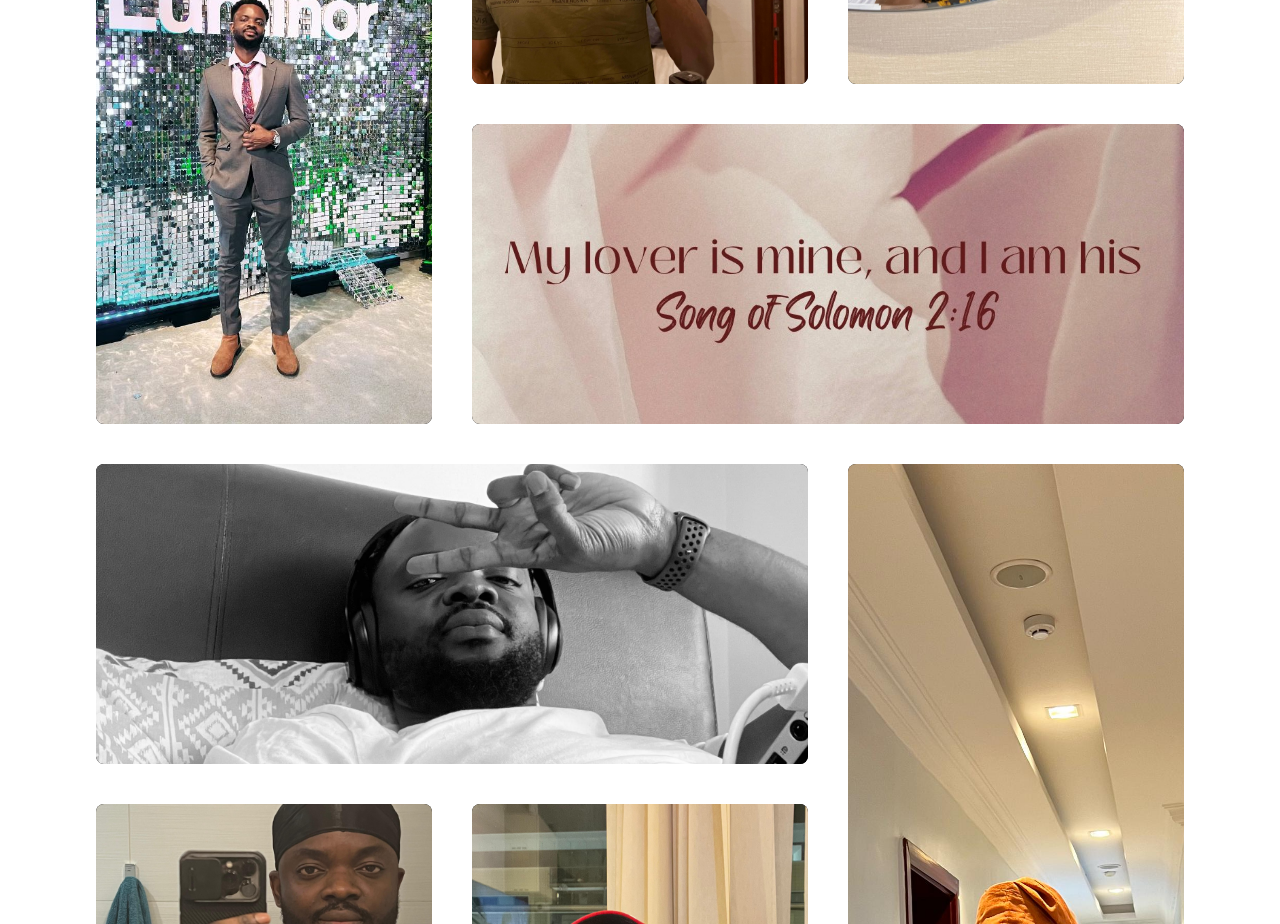
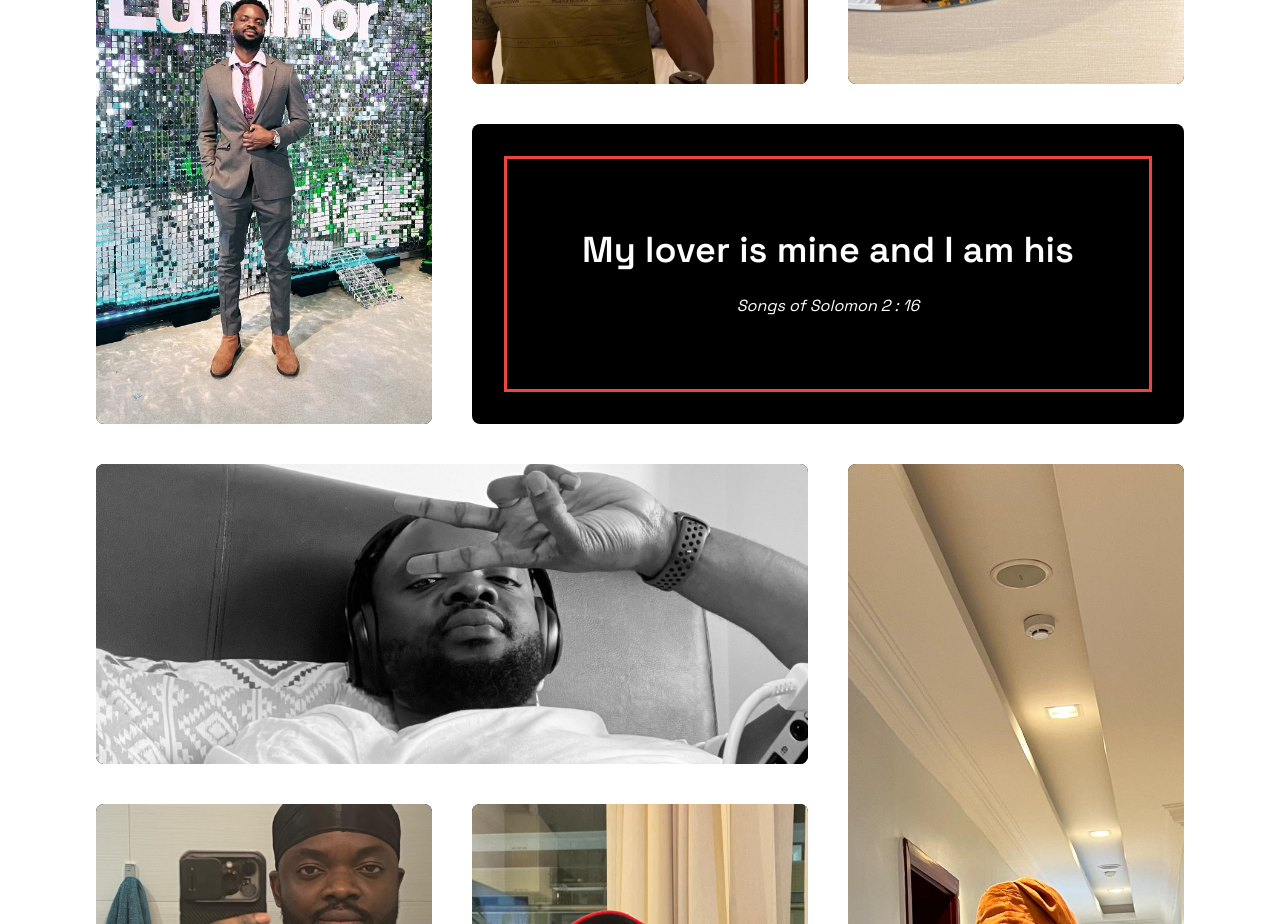
Before and after one commit to jesutobi-world/Valentine, a website: page src/index.html in a window 1280 px wide. Shown: the part 1680-2604 px from the top of the page. Drawn offline with Linux system fonts and the light colour scheme.

Commit message:
carousel-base

```diff
--- a/src/index.html
+++ b/src/index.html
@@ -49,9 +49,11 @@
                 <div class="text-white bg-black col-span-1 row-span-1 col-start-1 col-end-2 row-start-5 row-end-6 rounded-lg lg:row-span-1 lg:col-span-1 lg:col-start-3 lg:col-end-4 lg:row-start-3 lg:row-end-4 overflow-hidden hover:scale-105 duration-300 ease-in-out image" onclick="showModal(7)">
                     <img src="./images/Valentine/7.jpg" alt="image 7" class="object-cover h-[100%] w-[100%]">
                 </div>
-                <div class="text-white bg-black col-span-1 row-span-2 col-start-2 col-end-3 row-start-5 row-end-7 rounded-lg lg:row-span-1 lg:col-span-2 lg:col-start-2 lg:col-end-4 lg:row-start-4 lg:row-end-5 overflow-hidden hover:scale-105 duration-300 ease-in-out ">
-                    <img src="./images/verse 1.jpg" alt="image 8" class="object-cover h-[100%] w-[100%] hidden lg:flex">
-                    <img src="./images/verse 1 mobile.jpg" alt="image 8" class="object-cover h-[100%] w-[100%] lg:hidden">
+                <div class="text-white col-span-1 row-span-2 col-start-2 col-end-3 row-start-5 row-end-7 rounded-lg lg:row-span-1 lg:col-span-2 lg:col-start-2 lg:col-end-4 lg:row-start-4 lg:row-end-5 overflow-hidden hover:scale-105 duration-300 ease-in-out bg-black flex items-center justify-center p-2 lg:p-8">
+                    <div class="flex flex-col items-center justify-center p-2 lg:p-4 gap-6  border-[3px] border-solid border-red-500 h-full w-full">
+                        <p class="text-white text-2xl lg:text-4xl font-semibold">My lover is mine and I am his</p>
+                        <p class="text-white italic text-sm lg:text-base">Songs of Solomon 2 : 16</p>
+                    </div>
                 </div>
                 <div class="text-white bg-black col-span-1 row-span-1 col-start-1 col-end-2 row-start-6 row-end-7 rounded-lg lg:row-span-1 lg:col-span-2 lg:col-start-1 lg:col-end-3 lg:row-start-5 lg:row-end-6 overflow-hidden hover:scale-105 duration-300 ease-in-out image" onclick="showModal(8)">
                     <img src="./images/Valentine/9.jpg" alt="image 9" class="object-cover h-[100%] w-[100%]">
```
Also changed, not shown: src/images/pink-bg.jpg (added), src/output.css.
